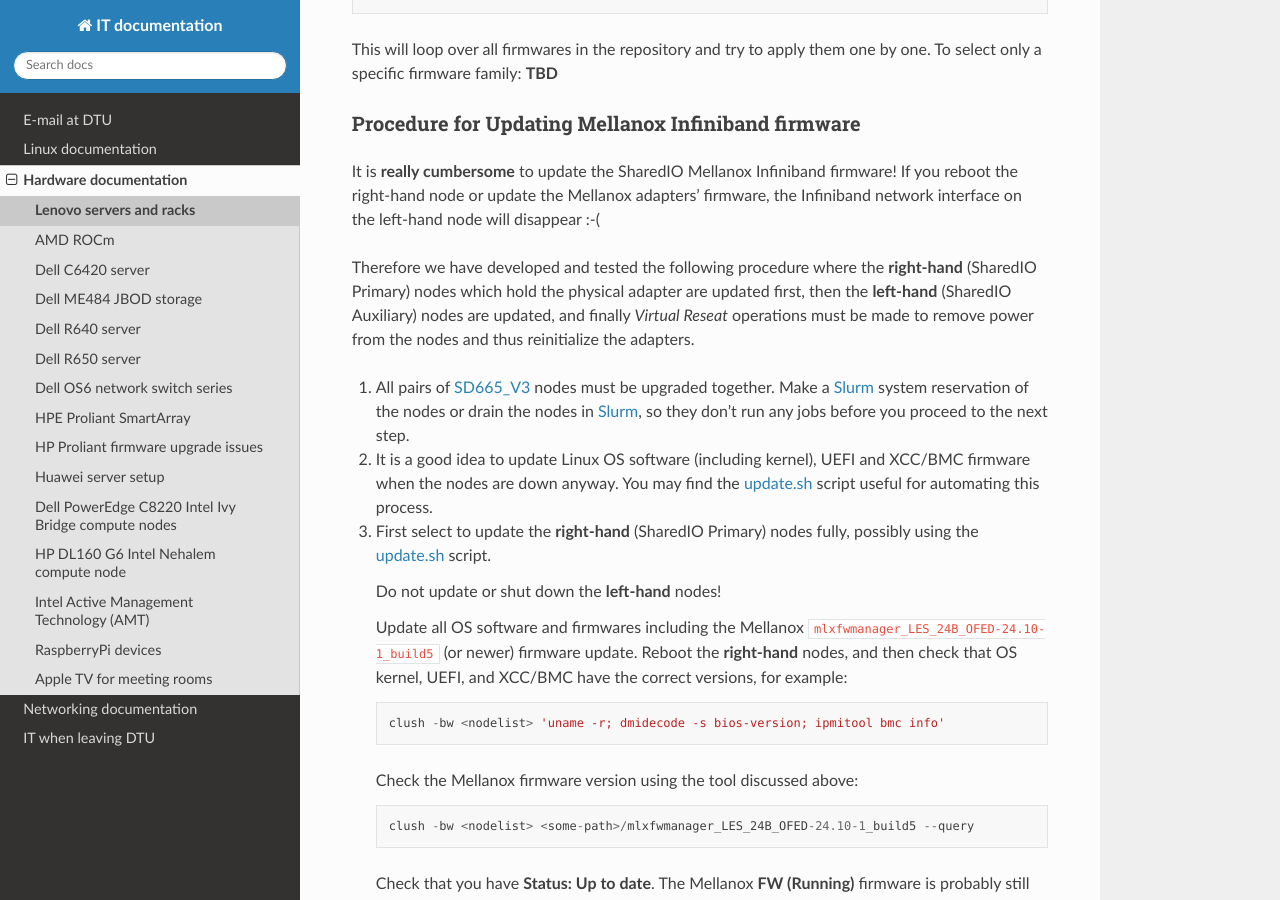
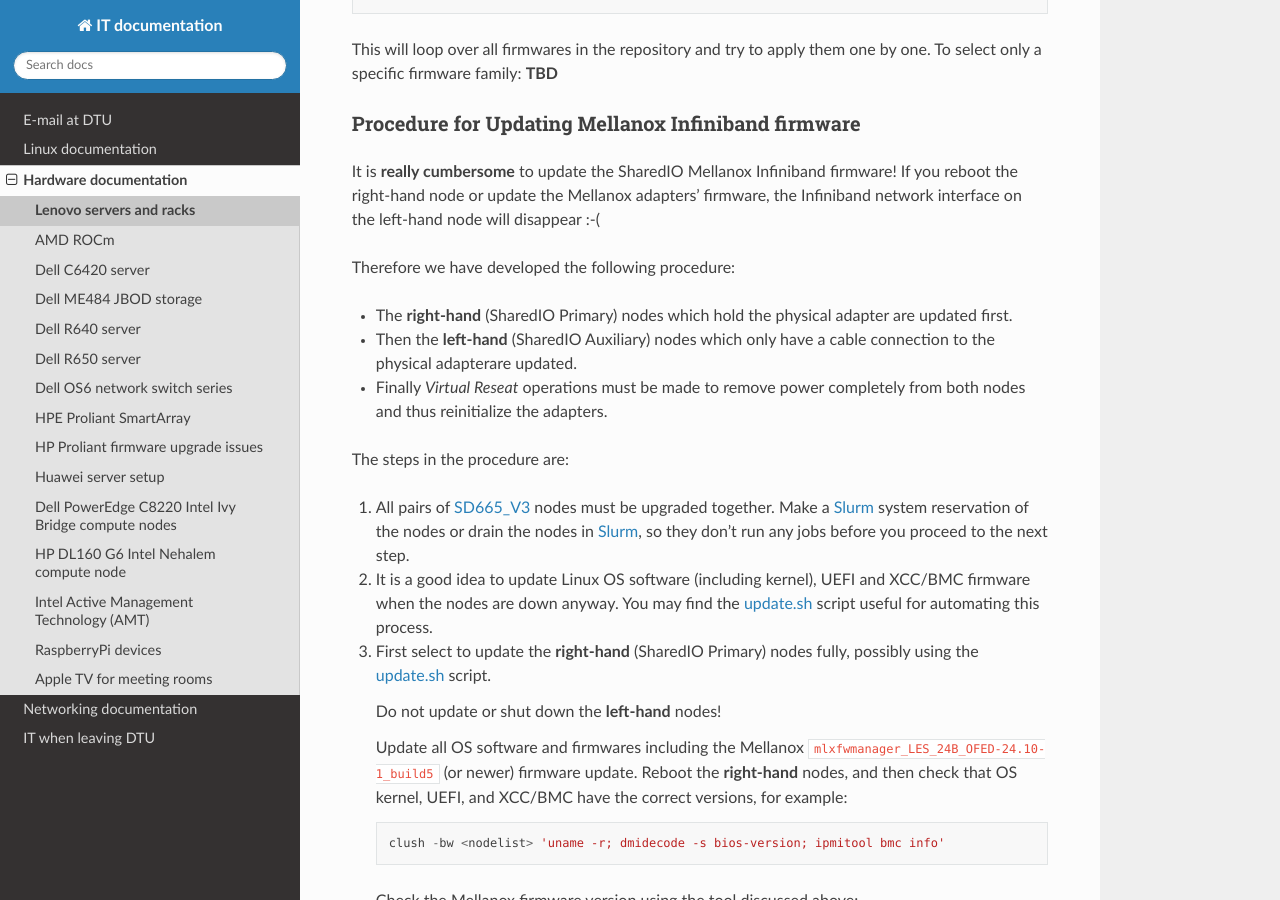
Before and after one commit to OleHolmNielsen/ITwiki, a Sphinx documentation site: the page built from docs/Lenovo_SD665_V3.rst, in a window 1280 px wide and 900 px high, scrolled down 2190 px. Built offline with Sphinx 7.4.7 and the Read the Docs theme 3.1.0, drawn with Linux system fonts in a browser that asks for light colours.

Commit message:
Minor edit

```diff
--- a/docs/Lenovo_SD665_V3.rst
+++ b/docs/Lenovo_SD665_V3.rst
@@ -97,8 +97,13 @@
 If you reboot the right-hand node or update the Mellanox adapters' firmware,
 the Infiniband network interface on the left-hand node will disappear :-(
 
-Therefore we have developed and tested the following procedure where the **right-hand** (SharedIO Primary) nodes which hold the physical adapter are updated first,
-then the **left-hand** (SharedIO Auxiliary) nodes are updated, and finally *Virtual Reseat* operations must be made to remove power from the nodes and thus reinitialize the adapters.
+Therefore we have developed the following procedure:
+
+* The **right-hand** (SharedIO Primary) nodes which hold the physical adapter are updated first.
+* Then the **left-hand** (SharedIO Auxiliary) nodes which only have a cable connection to the physical adapterare updated.
+* Finally *Virtual Reseat* operations must be made to remove power completely from both nodes and thus reinitialize the adapters.
+
+The steps in the procedure are:
 
 1. All pairs of SD665_V3_ nodes must be upgraded together.
    Make a Slurm_ system reservation of the nodes or drain the nodes in Slurm_,
```
